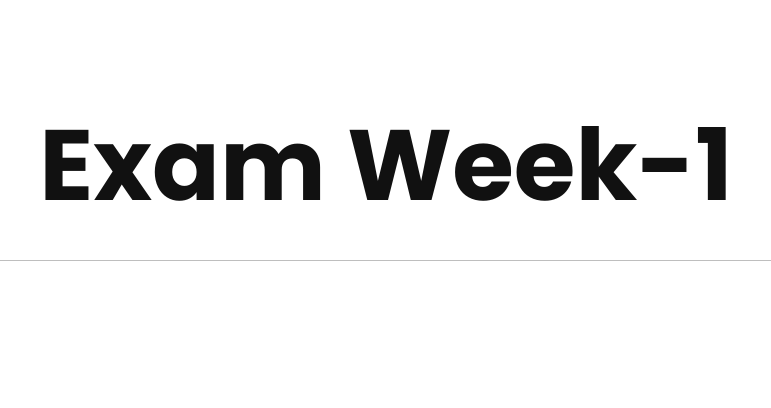
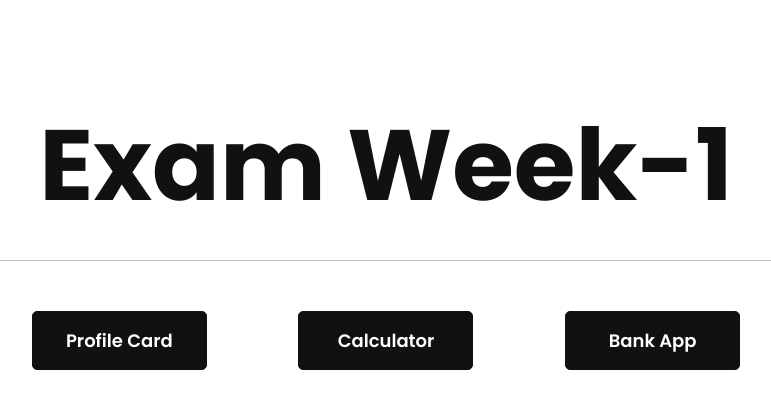
Before and after one commit to Nurnoby/laravel_exam_week_1, a plain HTML site: page index.html in a window 1280 px wide. Shown: the whole page, without its empty margins (254-1025 px from the left). Drawn offline with Linux system fonts and the light colour scheme.

Commit message:
read me updated

```diff
--- a/assets/css/style.css
+++ b/assets/css/style.css
@@ -233,7 +233,12 @@ header h1{
   padding-bottom: 30px;
   border-bottom: 1px solid #bebebe;
 }
-
+.main{
+  width: 800px;
+  margin: 50px auto;
+  display: flex;
+  justify-content: space-around;
+}
 
 
 /* Profile Card Css Style  */
@@ -311,7 +316,7 @@ header h1{
   justify-content: space-between;
   margin-top: 50px;
 }
-.profile-cta .btn{
+.btn{
   font-size: 18px;
   font-weight: 600;
   text-transform: capitalize;
@@ -324,15 +329,16 @@ header h1{
   background-color: var(--bee-black);
   transition: .3s all ease-in-out;
 }
-.profile-cta .btn:hover{
+.btn:hover{
+  border-color: var(--bee-black);
   background-color: var(--bee-white);
   color: var(--bee-black);
 }
-.profile-cta .btn-sec{
+.btn-sec{
   color:var(--bee-black);
   background-color: var(--bee-white);
 }
-.profile-cta .btn-sec:hover{
+.btn-sec:hover{
   color:var(--bee-white);
   background-color: var(--bee-black);
 }
--- a/index.html
+++ b/index.html
@@ -15,6 +15,12 @@
                    <div class="heading">
                     <h1 class="text-center">Exam Week-1</h1>
                    </div>
+
+                   <div class="main">
+                    <a href="./profile_card/profile_card.html" class="btn">Profile Card</a>
+                    <a href="./calculator/calculator.html" class="btn">Calculator</a>
+                    <a href="./bank_app/bank_app.html" class="btn">Bank App</a>
+                   </div>
                 </div>
             </div>
         </div>
```
Also changed, not shown: 1 other file.
